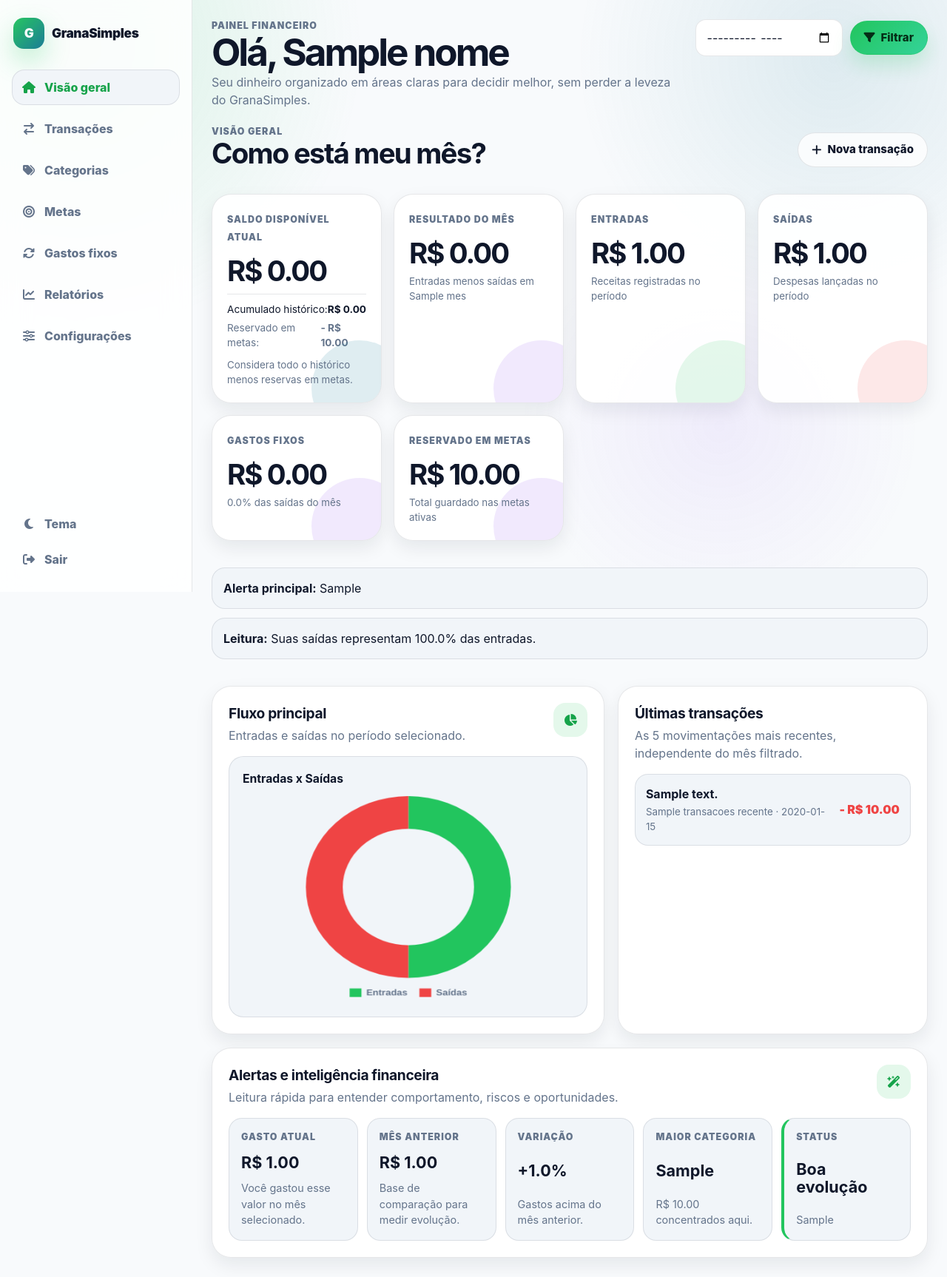
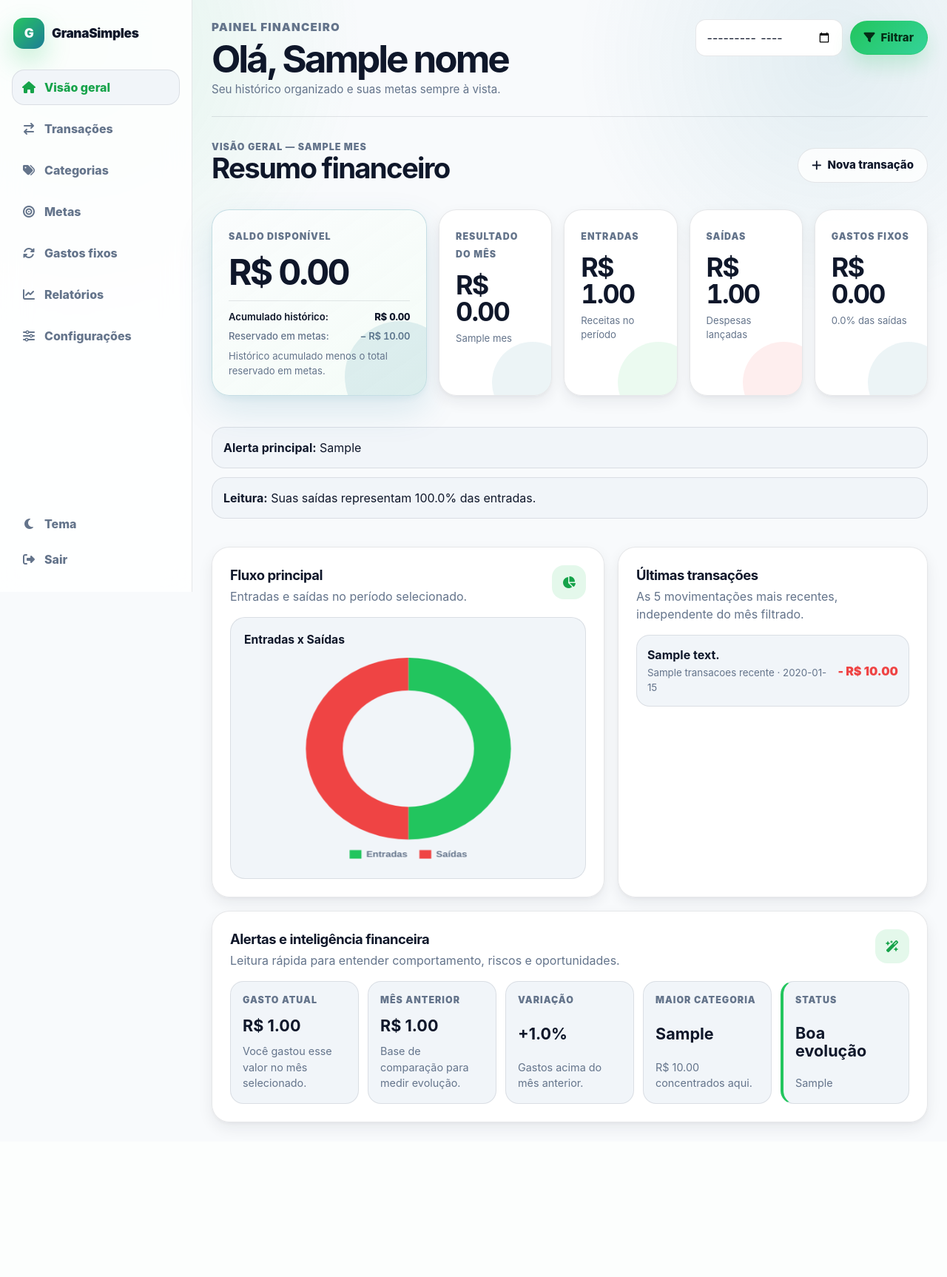
Before and after one commit to rvcris87/granasimples, a Flask app: template templates/index.html in a window 1280 px wide. Shown: the whole page at 74% size. After the commit the page ends 1525 px from the top, so only its background shows below. Run offline with Flask 3, Linux system fonts and the light colour scheme; the template is opened without the code that fills it: most values are stand-ins (such as "Sample title", 1, 10 or a date in 2020); some libraries are stand-ins or nearby versions.

Commit message:
atualizacao automatica

```diff
--- a/static/css/style.css
+++ b/static/css/style.css
@@ -31,13 +31,14 @@
     --muted: #64748b;
     --border: rgba(15, 23, 42, 0.1);
     --border-strong: rgba(15, 23, 42, 0.16);
-    --shadow-sm: 0 10px 24px rgba(15, 23, 42, 0.08);
-    --shadow: 0 22px 55px rgba(15, 23, 42, 0.12);
-    --shadow-lg: 0 32px 90px rgba(15, 23, 42, 0.18);
+    --shadow-sm: 0 2px 4px rgba(15, 23, 42, 0.04), 0 8px 20px rgba(15, 23, 42, 0.07);
+    --shadow: 0 4px 6px rgba(15, 23, 42, 0.05), 0 16px 40px rgba(15, 23, 42, 0.11);
+    --shadow-lg: 0 8px 10px rgba(15, 23, 42, 0.06), 0 28px 72px rgba(15, 23, 42, 0.16);
+    --shadow-saldo: 0 4px 8px rgba(14, 116, 144, 0.06), 0 20px 48px rgba(14, 116, 144, 0.13);
     --radius-sm: 12px;
     --radius: 18px;
-    --radius-lg: 26px;
-    --radius-xl: 34px;
+    --radius-lg: 24px;
+    --radius-xl: 32px;
     --ring: 0 0 0 4px rgba(34, 197, 94, 0.16);
 }
 
@@ -52,9 +53,10 @@
     --muted: #94a3b8;
     --border: rgba(226, 232, 240, 0.1);
     --border-strong: rgba(226, 232, 240, 0.18);
-    --shadow-sm: 0 12px 30px rgba(0, 0, 0, 0.26);
-    --shadow: 0 22px 60px rgba(0, 0, 0, 0.32);
-    --shadow-lg: 0 36px 100px rgba(0, 0, 0, 0.44);
+    --shadow-sm: 0 2px 4px rgba(0, 0, 0, 0.18), 0 8px 20px rgba(0, 0, 0, 0.22);
+    --shadow: 0 4px 6px rgba(0, 0, 0, 0.2), 0 16px 40px rgba(0, 0, 0, 0.28);
+    --shadow-lg: 0 8px 10px rgba(0, 0, 0, 0.22), 0 28px 72px rgba(0, 0, 0, 0.38);
+    --shadow-saldo: 0 4px 8px rgba(0, 0, 0, 0.2), 0 20px 48px rgba(14, 116, 144, 0.2);
 }
 
 html {
@@ -78,16 +80,14 @@ body::before {
     z-index: -1;
     pointer-events: none;
     background:
-        radial-gradient(circle at 8% 8%, rgba(34, 197, 94, 0.14), transparent 28%),
-        radial-gradient(circle at 88% 10%, rgba(14, 116, 144, 0.11), transparent 26%),
-        radial-gradient(circle at 76% 72%, rgba(124, 58, 237, 0.07), transparent 24%);
+        radial-gradient(circle at 8% 8%, rgba(34, 197, 94, 0.10), transparent 28%),
+        radial-gradient(circle at 88% 10%, rgba(14, 116, 144, 0.09), transparent 26%);
 }
 
 [data-theme="dark"] body::before {
     background:
-        radial-gradient(circle at 10% 8%, rgba(34, 197, 94, 0.12), transparent 30%),
-        radial-gradient(circle at 88% 12%, rgba(37, 99, 235, 0.12), transparent 28%),
-        radial-gradient(circle at 78% 76%, rgba(124, 58, 237, 0.1), transparent 24%);
+        radial-gradient(circle at 10% 8%, rgba(34, 197, 94, 0.10), transparent 30%),
+        radial-gradient(circle at 88% 12%, rgba(37, 99, 235, 0.10), transparent 28%);
 }
 
 a {
@@ -1057,18 +1057,26 @@ select:focus {
     align-items: flex-start;
     justify-content: space-between;
     gap: 18px;
-    margin-bottom: 22px;
+    margin-bottom: 32px;
+    padding-bottom: 24px;
+    border-bottom: 1px solid var(--border);
+}
+
+.topbar-text .section-eyebrow {
+    margin-bottom: 6px;
 }
 
 .topbar h1 {
-    margin-bottom: 4px;
-    font-size: clamp(2.1rem, 4vw, 3.55rem);
-    line-height: 0.98;
+    margin-bottom: 6px;
+    font-size: clamp(2.2rem, 4vw, 3.4rem);
+    line-height: 0.96;
     letter-spacing: -0.06em;
 }
 
 .topbar p {
     color: var(--muted);
+    max-width: 520px;
+    font-size: 0.95rem;
 }
 
 .topbar-actions,
@@ -1079,124 +1087,167 @@ select:focus {
 }
 
 .topbar-filter {
-    min-width: 300px;
-}
-
+    min-width: 280px;
+    flex-shrink: 0;
+}
+
+/* --- Cards de resumo financeiro ------------------------------------------ */
 .resumo-cards {
     display: grid;
-    grid-template-columns: repeat(4, minmax(0, 1fr));
+    grid-template-columns: 1.9fr 1fr 1fr 1fr 1fr;
     gap: 16px;
-    margin-bottom: 18px;
+    margin-bottom: 24px;
+    align-items: stretch;
+}
+
+/* Card mestre de saldo: ocupa coluna mais larga e recebe tratamento premium */
+.saldo-card.destaque-card {
+    grid-column: 1;
+    background: linear-gradient(
+        145deg,
+        color-mix(in srgb, var(--surface) 96%, rgba(14, 116, 144, 0.5)),
+        color-mix(in srgb, var(--surface) 88%, rgba(34, 197, 94, 0.4))
+    );
+    border-color: rgba(14, 116, 144, 0.22);
+    box-shadow: var(--shadow-saldo);
 }
 
 .destaque-card {
-    border-color: rgba(14, 116, 144, 0.28);
+    border-color: rgba(14, 116, 144, 0.22);
 }
 
 .insights-curtos {
     display: grid;
     gap: 12px;
-    margin-bottom: 18px;
+    margin-bottom: 20px;
 }
 
 .finance-card,
 .painel-card,
 .inteligencia-section {
     border: 1px solid var(--border);
-    background: color-mix(in srgb, var(--surface) 92%, transparent);
+    background: color-mix(in srgb, var(--surface) 94%, transparent);
     box-shadow: var(--shadow-sm);
-    transition: transform 0.2s ease, box-shadow 0.2s ease;
+    transition: transform 0.22s ease, box-shadow 0.22s ease, border-color 0.22s ease;
 }
 
 .finance-card {
     position: relative;
     overflow: hidden;
     min-height: 150px;
-    padding: 20px;
+    padding: 22px;
     border-radius: var(--radius-lg);
+}
+
+.finance-card:hover,
+.painel-card:hover {
+    transform: translateY(-3px);
+    box-shadow: var(--shadow);
+    border-color: var(--border-strong);
 }
 
 .finance-card::after {
     content: "";
     position: absolute;
-    right: -36px;
-    bottom: -46px;
-    width: 130px;
-    height: 130px;
+    right: -30px;
+    bottom: -38px;
+    width: 110px;
+    height: 110px;
     border-radius: 50%;
-    background: rgba(34, 197, 94, 0.12);
+    background: rgba(34, 197, 94, 0.09);
+    pointer-events: none;
 }
 
 .finance-card strong {
     position: relative;
     z-index: 1;
     display: block;
-    margin-top: 16px;
-    color: var(--text);
-    font-size: clamp(1.7rem, 3vw, 2.4rem);
+    margin-top: 14px;
+    color: var(--text);
+    font-size: clamp(1.6rem, 2.8vw, 2.3rem);
     line-height: 1;
     letter-spacing: -0.05em;
+    font-variant-numeric: tabular-nums;
+}
+
+/* Card mestre: número maior e mais destaque */
+.saldo-card.destaque-card strong {
+    font-size: clamp(2rem, 3.8vw, 3rem);
+    letter-spacing: -0.06em;
 }
 
 .finance-card small {
     position: relative;
     z-index: 1;
     display: block;
-    margin-top: 10px;
-    color: var(--muted);
+    margin-top: 8px;
+    color: var(--muted);
+    font-size: 0.82rem;
 }
 
 .finance-card.saida-card::after {
-    background: rgba(239, 68, 68, 0.12);
+    background: rgba(239, 68, 68, 0.09);
 }
 
 .finance-card.saldo-card::after {
-    background: rgba(14, 116, 144, 0.13);
+    background: rgba(14, 116, 144, 0.11);
+    width: 150px;
+    height: 150px;
+    right: -40px;
+    bottom: -50px;
 }
 
 .finance-card.meta-card::after {
-    background: rgba(124, 58, 237, 0.11);
-}
-
-/* Detalhes do cálculo do Saldo Disponível */
+    background: rgba(14, 116, 144, 0.08);
+}
+
+/* Cálculo do Saldo Disponível — diagrama visual da equação */
 .saldo-calculo {
-    margin-top: 12px;
-    font-size: 0.85rem;
+    margin-top: 14px;
+    font-size: 0.82rem;
     border-top: 1px solid var(--border);
-    padding-top: 10px;
+    padding-top: 12px;
     display: flex;
     flex-direction: column;
-    gap: 4px;
+    gap: 6px;
 }
 
 .saldo-calculo-linha {
     display: flex;
     justify-content: space-between;
+    align-items: center;
+    gap: 8px;
 }
 
 .saldo-calculo-label {
     color: var(--text);
+    font-weight: 600;
 }
 
 .saldo-calculo-label.is-muted {
     color: var(--muted);
+    font-weight: 500;
 }
 
 .saldo-calculo-valor {
-    font-weight: bold;
-    color: var(--text);
+    font-weight: 800;
+    color: var(--text);
+    font-variant-numeric: tabular-nums;
+    letter-spacing: -0.02em;
 }
 
 .saldo-calculo-valor.is-muted {
     color: var(--muted);
+    font-weight: 600;
 }
 
 .saldo-alerta-negativo {
     color: var(--red);
-    font-weight: bold;
+    font-weight: 800;
     margin-top: 10px;
     display: block;
-    line-height: 1.2;
+    line-height: 1.3;
+    font-size: 0.82rem;
 }
 
 .entrada,
@@ -1225,14 +1276,14 @@ select:focus {
 .painel-card,
 .inteligencia-section {
     border-radius: var(--radius-lg);
-    padding: 22px;
+    padding: 24px;
 }
 
 .painel-card h2,
 .inteligencia-header h2 {
     margin-bottom: 14px;
-    font-size: 1.2rem;
-    letter-spacing: -0.02em;
+    font-size: 1.15rem;
+    letter-spacing: -0.025em;
 }
 
 .painel-card-header,
@@ -1550,7 +1601,7 @@ select:focus {
 }
 
 .insight-previsao {
-    border-left: 4px solid var(--violet);
+    border-left: 4px solid var(--petrol);
 }
 
 .insight-alerta {
@@ -1902,9 +1953,17 @@ select:focus {
         min-height: auto;
     }
 
-    .inteligencia-grid,
+    .inteligencia-grid {
+        grid-template-columns: repeat(2, minmax(0, 1fr));
+    }
+
+    /* Em tablets: card de saldo ocupa linha inteira, demais cards em 2 colunas */
     .resumo-cards {
         grid-template-columns: repeat(2, minmax(0, 1fr));
+    }
+
+    .saldo-card.destaque-card {
+        grid-column: 1 / -1;
     }
 }
 
--- a/templates/index.html
+++ b/templates/index.html
@@ -67,10 +67,10 @@
             {% endif %}
 
             <header class="topbar">
-                <div>
+                <div class="topbar-text">
                     <p class="section-eyebrow">Painel financeiro</p>
                     <h1>Olá, {{ nome }}</h1>
-                    <p>Seu dinheiro organizado em áreas claras para decidir melhor, sem perder a leveza do GranaSimples.</p>
+                    <p>Seu histórico organizado e suas metas sempre à vista.</p>
                 </div>
 
                 <div class="topbar-actions">
@@ -87,15 +87,15 @@
                 {% set reservado_metas = (metas | sum(attribute='valor_atual') | float) if metas else 0.0 %}
                 <div class="section-heading">
                     <div>
-                        <p class="section-eyebrow">Visão geral</p>
-                        <h2 id="titulo-visao-geral">Como está meu mês?</h2>
+                        <p class="section-eyebrow">Visão geral — {{ mes or "mês atual" }}</p>
+                        <h2 id="titulo-visao-geral">Resumo financeiro</h2>
                     </div>
                     <a href="#transacoes" class="btn btn-secundario" data-section-link="transacoes"><i class="fa-solid fa-plus"></i> Nova transação</a>
                 </div>
 
                 <section class="resumo-cards" aria-label="Resumo financeiro">
                     <article class="finance-card saldo-card destaque-card">
-                        <span>Saldo disponível atual</span>
+                        <span>Saldo disponível</span>
                         <strong class="{% if saldo_disponivel < 0 %}saida{% endif %}">R$ {{ "%.2f"|format(saldo_disponivel or 0) }}</strong>
 
                         <div class="saldo-calculo">
@@ -105,42 +105,39 @@
                             </div>
                             <div class="saldo-calculo-linha">
                                 <div class="saldo-calculo-label is-muted">Reservado em metas:</div>
-                                <div class="saldo-calculo-valor is-muted">- R$ {{ "%.2f"|format(reservado_metas or 0) }}</div>
+                                <div class="saldo-calculo-valor is-muted">− R$ {{ "%.2f"|format(reservado_metas or 0) }}</div>
                             </div>
                         </div>
 
                         {% if saldo_disponivel < 0 %}
-                        <small class="saldo-alerta-negativo">
-                            ⚠️ Saldo negativo: o total reservado em metas supera o acumulado histórico.
-                        </small>
+                        <small class="saldo-alerta-negativo">⚠️ Reservas excedem o saldo histórico acumulado.</small>
                         {% else %}
-                        <small>Considera todo o histórico menos reservas em metas.</small>
+                        <small>Histórico acumulado menos o total reservado em metas.</small>
                         {% endif %}
                     </article>
+
                     <article class="finance-card meta-card">
                         <span>Resultado do mês</span>
                         <strong class="{% if resultado_mes < 0 %}saida{% endif %}">R$ {{ "%.2f"|format(resultado_mes or 0) }}</strong>
-                        <small>Entradas menos saídas em {{ mes or "mês atual" }}</small>
+                        <small>{{ mes or "mês atual" }}</small>
                     </article>
+
                     <article class="finance-card entrada-card">
                         <span>Entradas</span>
                         <strong>R$ {{ "%.2f"|format(total_entradas or 0) }}</strong>
-                        <small>Receitas registradas no período</small>
+                        <small>Receitas no período</small>
                     </article>
+
                     <article class="finance-card saida-card">
                         <span>Saídas</span>
                         <strong>R$ {{ "%.2f"|format(total_saidas or 0) }}</strong>
-                        <small>Despesas lançadas no período</small>
+                        <small>Despesas lançadas</small>
                     </article>
+
                     <article class="finance-card meta-card">
                         <span>Gastos fixos</span>
                         <strong>R$ {{ "%.2f"|format(total_gastos_fixos or 0) }}</strong>
-                        <small>{{ "%.1f"|format(percentual_gastos_fixos or 0) }}% das saídas do mês</small>
-                    </article>
-                    <article class="finance-card meta-card">
-                        <span>Reservado em metas</span>
-                        <strong>R$ {{ "%.2f"|format(reservado_metas or 0) }}</strong>
-                        <small>Total guardado nas metas ativas</small>
+                        <small>{{ "%.1f"|format(percentual_gastos_fixos or 0) }}% das saídas</small>
                     </article>
                 </section>
                 <section class="insights-curtos" aria-label="Resumo rápido do mês">
@@ -734,6 +731,16 @@
                         </div>
                         <button class="btn" type="button" data-theme-toggle><i class="fa-solid fa-circle-half-stroke"></i> Alternar tema</button>
                     </section>
+                    <section class="painel-card">
+                        <div class="painel-card-header">
+                            <div>
+                                <h2>Privacidade (LGPD)</h2>
+                                <p>Baixe uma cópia completa de suas informações e histórico financeiro.</p>
+                            </div>
+                            <span class="card-icon"><i class="fa-solid fa-download"></i></span>
+                        </div>
+                        <a href="{{ url_for('auth.exportar_dados') }}" class="btn" style="text-decoration:none; display:inline-flex; align-items:center; justify-content:center; gap:0.5rem; width:100%; height:38px;"><i class="fa-solid fa-download"></i> Exportar meus dados</a>
+                    </section>
                 </div>
             </section>
 
@@ -747,5 +754,131 @@
 <script src="{{ url_for('static', filename='js/dashboard.js') }}" defer></script>
 <script src="{{ url_for('static', filename='js/prevenir-duplo-clique.js') }}" defer></script>
 
+{% if mostrar_consentimento %}
+<div id="consentimento-lgpd-modal" class="lgpd-overlay">
+    <div class="lgpd-modal">
+        <div class="lgpd-header">
+            <i class="fa-solid fa-shield-halved lgpd-icon"></i>
+            <h2>Privacidade e Termos de Uso</h2>
+        </div>
+        <div class="lgpd-body">
+            <p>
+                Para continuar utilizando o <strong>GranaSimples</strong>, precisamos que você leia e concorde com a nossa
+                <a href="{{ url_for('legal.privacidade') }}" target="_blank">Política de Privacidade</a> e nossos
+                <a href="{{ url_for('legal.termos') }}" target="_blank">Termos de Uso</a>.
+            </p>
+            <p>
+                Garantimos a transparência no tratamento de seus dados financeiros (transações, metas, categorias)
+                e garantimos que suas informações nunca serão vendidas ou compartilhadas com terceiros.
+            </p>
+        </div>
+        <div class="lgpd-footer">
+            <form method="POST" action="{{ url_for('auth.registrar_consentimento') }}">
+                <input type="hidden" name="csrf_token" value="{{ csrf_token() }}">
+                <button type="submit" class="btn btn-principal btn-lgpd">Li e aceito os termos</button>
+            </form>
+        </div>
+    </div>
+</div>
+
+<style>
+.lgpd-overlay {
+    position: fixed;
+    top: 0;
+    left: 0;
+    width: 100%;
+    height: 100%;
+    background-color: rgba(15, 23, 42, 0.85);
+    backdrop-filter: blur(8px);
+    display: flex;
+    align-items: center;
+    justify-content: center;
+    z-index: 99999;
+}
+
+.lgpd-modal {
+    background-color: var(--card-bg, #ffffff);
+    color: var(--text-primary, #1e293b);
+    max-width: 480px;
+    width: 90%;
+    padding: 2.5rem;
+    border-radius: 16px;
+    box-shadow: 0 20px 25px -5px rgba(0, 0, 0, 0.3), 0 10px 10px -5px rgba(0, 0, 0, 0.2);
+    border: 1px solid var(--border-color, #e2e8f0);
+    animation: lgpd-fade-in 0.3s ease-out;
+}
+
+.lgpd-header {
+    display: flex;
+    align-items: center;
+    gap: 1rem;
+    margin-bottom: 1.5rem;
+}
+
+.lgpd-icon {
+    font-size: 2rem;
+    color: #3b82f6;
+}
+
+.lgpd-header h2 {
+    font-size: 1.5rem;
+    font-weight: 700;
+    margin: 0;
+}
+
+.lgpd-body p {
+    font-size: 0.95rem;
+    line-height: 1.6;
+    margin-bottom: 1.25rem;
+    color: var(--text-secondary, #64748b);
+}
+
+.lgpd-body a {
+    color: #3b82f6;
+    text-decoration: underline;
+    font-weight: 600;
+}
+
+.lgpd-body a:hover {
+    color: #2563eb;
+}
+
+.lgpd-footer {
+    margin-top: 2rem;
+}
+
+.btn-lgpd {
+    width: 100%;
+    height: 48px;
+    font-size: 1rem;
+    font-weight: 600;
+    background-color: #3b82f6;
+    color: #ffffff;
+    border: none;
+    border-radius: 8px;
+    cursor: pointer;
+    transition: background-color 0.2s;
+    display: flex;
+    align-items: center;
+    justify-content: center;
+}
+
+.btn-lgpd:hover {
+    background-color: #2563eb;
+}
+
+@keyframes lgpd-fade-in {
+    from {
+        opacity: 0;
+        transform: scale(0.95);
+    }
+    to {
+        opacity: 1;
+        transform: scale(1);
+    }
+}
+</style>
+{% endif %}
+
 </body>
 </html>
```
Also changed, not shown: GRANASIMPLES_GUIDE.md (added, +92 -0 lines), routes/auth.py (+121 -0 lines), routes/dashboard.py (+9 -0 lines).
